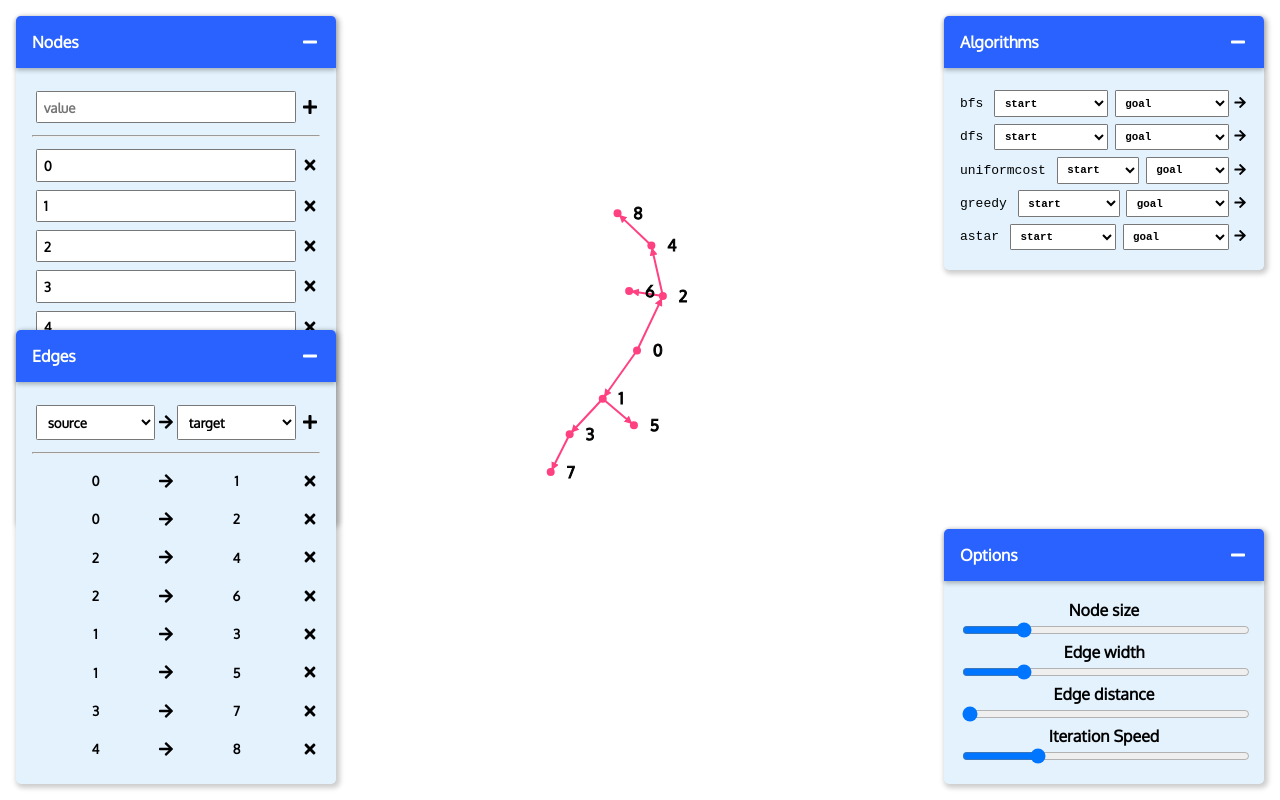
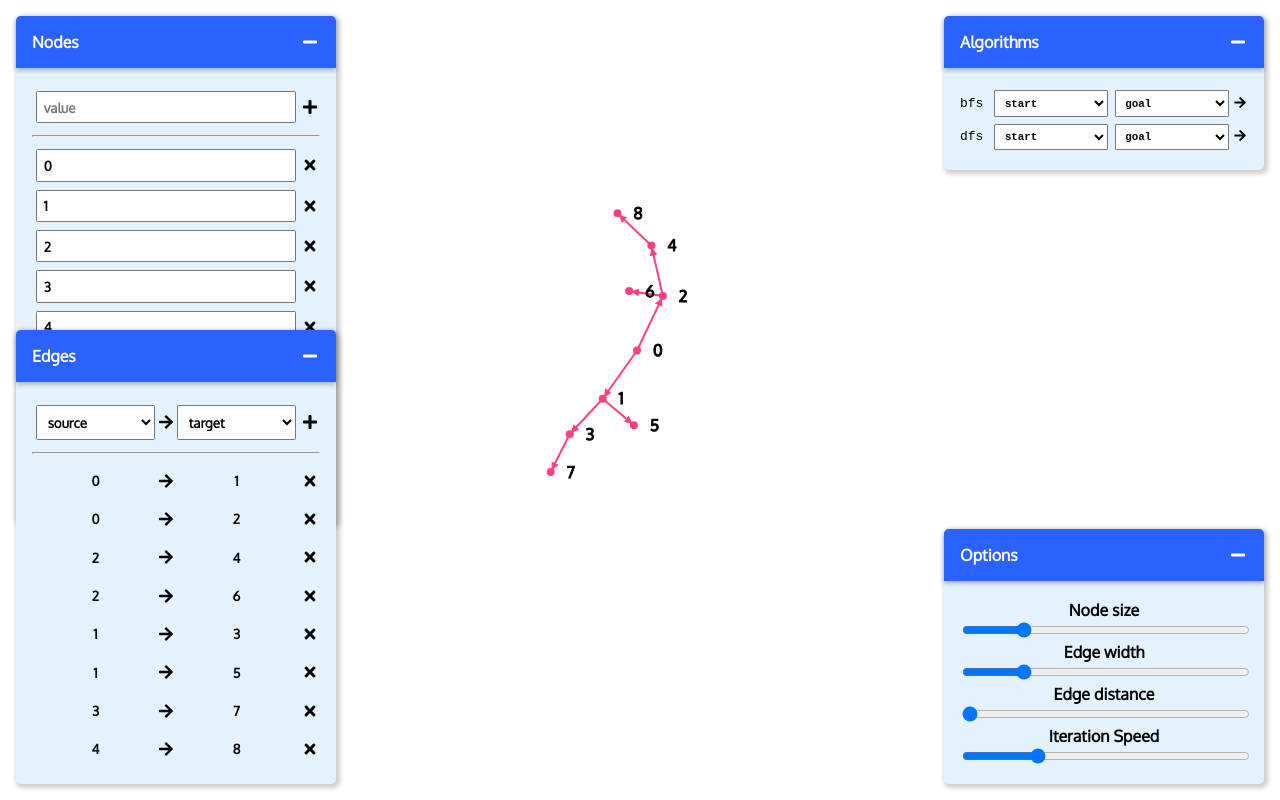
Before and after one commit to romangvk/graph-explorer, a React (Create React App) app: page / in a window 1280 px wide. Built offline with nearby package versions, Linux system fonts and the light colour scheme.

Commit message:
commented unused algorithms

```diff
--- a/src/App.js
+++ b/src/App.js
@@ -14,6 +14,7 @@ const example = G.addLink(G.addNode(G.create(), 0, 1, 2, 3, 4, 5, 6, 7, 8), 0, 1
 
 function App() {
   const [graph, setGraph] = useState(example);
+
   const addNode = () => {
     let value = addNodeRef.current.value;
     if (value === "" || G.contains(graph, value)) {
@@ -24,27 +25,29 @@ function App() {
     }
     addNodeRef.current.focus();
   }
+
   const removeNode = (id) => {
     setGraph((old) => G.removeNode(old, id))
   }
+
   const updateNode = (id, v) => {
     G.contains(graph, v) ?
       setGraph((old) => { return { ...old } })
       :
       setGraph((old) => G.updateNode(old, id, v));
   }
+
   const addEdge = (source, target) => {
     setGraph((old) => G.addLink(old, source, target));
   }
+
   const removeEdge = (source, target) => {
     setGraph((old) => G.removeLink(old, source, target));
   }
+
   const nodeRefs = useRef({});
   const addNodeRef = useRef();
   const [options, setOptions] = useState({ nodeSize: 4, linkWidth: 2, linkDistance: 1, iterationSpeed: 500 });
-  const clearSearch = () => {
-    setSearch({ visits: [], path: [], start: null, goal: null });
-  }
   const [disabled, setDisabled] = useState(false);
 
   const [search, setSearch] = useState({ visits: [], path: [], start: null, goal: null });
@@ -52,6 +55,7 @@ function App() {
   let goalFrame = useRef();
   let visitFrame = useRef();
   let pathFrame = useRef();
+
   const animateSearch = (results) => {
     setDisabled(true);
 
@@ -67,6 +71,7 @@ function App() {
         requestAnimationFrame(startFrame.current);
       }
     }
+
     let goal = results.goal;
     goalFrame.current = (timestamp) => {
       if (timestamp - last > 2000 - options.iterationSpeed) {
@@ -77,6 +82,7 @@ function App() {
         requestAnimationFrame(goalFrame.current);
       }
     }
+
     let visits = [];
     let visiti = 0;
     visitFrame.current = (timestamp) => {
@@ -94,6 +100,7 @@ function App() {
         requestAnimationFrame(visitFrame.current);
       }
     }
+
     let path = [];
     let pathi = 0;
     pathFrame.current = (timestamp) => {
@@ -111,6 +118,10 @@ function App() {
       }
     }
     requestAnimationFrame(startFrame.current);
+  }
+
+  const clearSearch = () => {
+    setSearch({ visits: [], path: [], start: null, goal: null });
   }
 
   return (
@@ -207,9 +218,9 @@ function App() {
             clearSearch();
             animateSearch(A.depthFirstSearch(start, goal, A.getAdjacencyList(graph)));
           }}></Algorithm>
-          <Algorithm name="uniformcost" args={["start", "goal"]} nodes={graph.nodes}></Algorithm>
+          {/* <Algorithm name="uniformcost" args={["start", "goal"]} nodes={graph.nodes}></Algorithm>
           <Algorithm name="greedy" args={["start", "goal"]} nodes={graph.nodes}></Algorithm>
-          <Algorithm name="astar" args={["start", "goal"]} nodes={graph.nodes}></Algorithm>
+          <Algorithm name="astar" args={["start", "goal"]} nodes={graph.nodes}></Algorithm> */}
         </div>
       </FloatingPanel>
       <GraphDisplay nodes={graph.nodes} links={graph.links}
```
